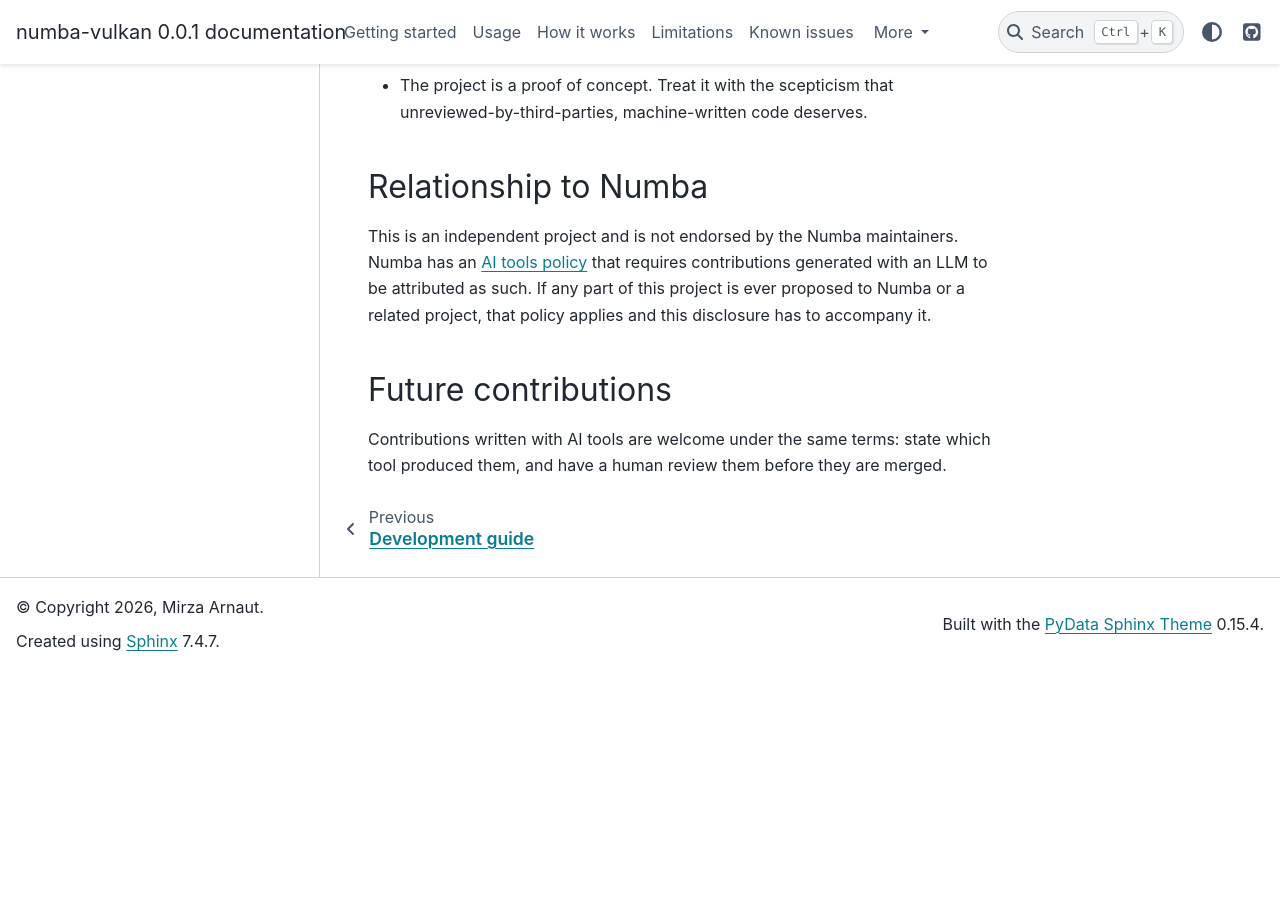
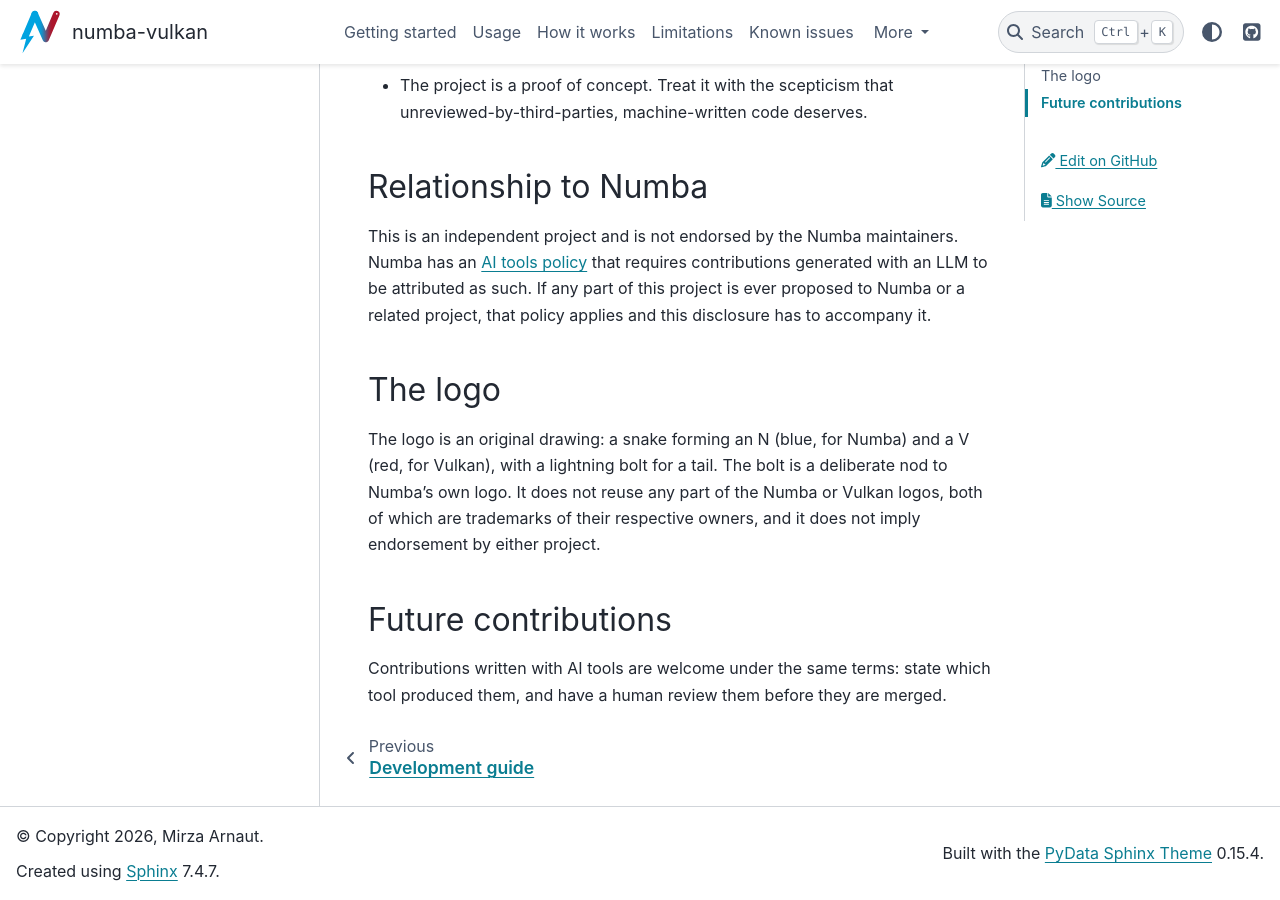
Before and after one commit to arunoruto/numba-vulkan, a Sphinx documentation site: the page built from docs/source/authorship.md, in a window 1280 px wide and 900 px high, scrolled down 896 px. Built offline with Sphinx 7.4.7 and the PyData theme 0.15.4, drawn with Linux system fonts in a browser that asks for light colours; before the commit the page ends 1566 px from its top, so only the background shows below that.

Commit message:
docs: add project logo
A snake forming an N (blue, Numba) and a V (red, Vulkan) with a
lightning-bolt tail. Used in the README, the docs navbar, the favicon
and the docs front page.

Co-Authored-By: Claude Fable 5.1 <noreply@anthropic.com>

```diff
--- a/docs/source/authorship.md
+++ b/docs/source/authorship.md
@@ -34,6 +34,14 @@ that requires contributions generated with an LLM to be attributed as such.
 If any part of this project is ever proposed to Numba or a related project,
 that policy applies and this disclosure has to accompany it.
 
+## The logo
+
+The logo is an original drawing: a snake forming an N (blue, for Numba) and
+a V (red, for Vulkan), with a lightning bolt for a tail. The bolt is a
+deliberate nod to Numba's own logo. It does not reuse any part of the Numba
+or Vulkan logos, both of which are trademarks of their respective owners,
+and it does not imply endorsement by either project.
+
 ## Future contributions
 
 Contributions written with AI tools are welcome under the same terms:
--- a/docs/source/conf.py
+++ b/docs/source/conf.py
@@ -84,6 +84,8 @@ napoleon_use_ivar = True
 
 html_theme = "pydata_sphinx_theme"
 html_static_path = ["_static"]
+html_logo = "_static/logo.svg"
+html_favicon = "_static/logo.svg"
 html_css_files = []
 html_context = dict(
     github_user="arunoruto",
@@ -96,6 +98,7 @@ html_context = dict(
 html_theme_options = {
     "github_url": f"https://github.com/{html_context['github_user']}/{html_context['github_repo']}",
     "use_edit_page_button": True,
+    "logo": {"text": "numba-vulkan", "alt_text": "numba-vulkan"},
 }
 
 # The name of the Pygments (syntax highlighting) style to use.
```
Also changed, not shown: README.md (+1 -0 lines), docs/source/index.md (+7 -0 lines), docs/source/_static/logo.svg (added), 1 other file.
